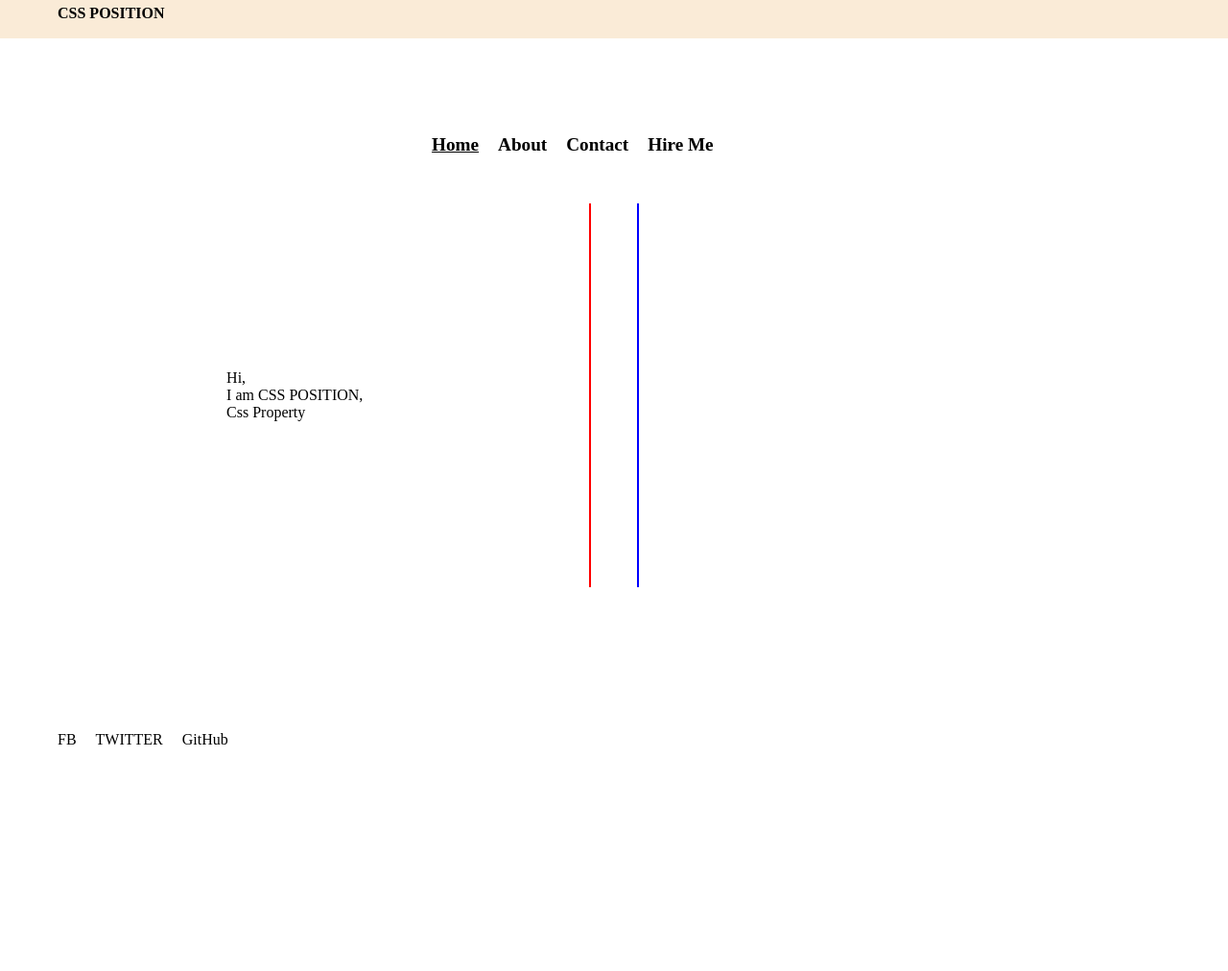
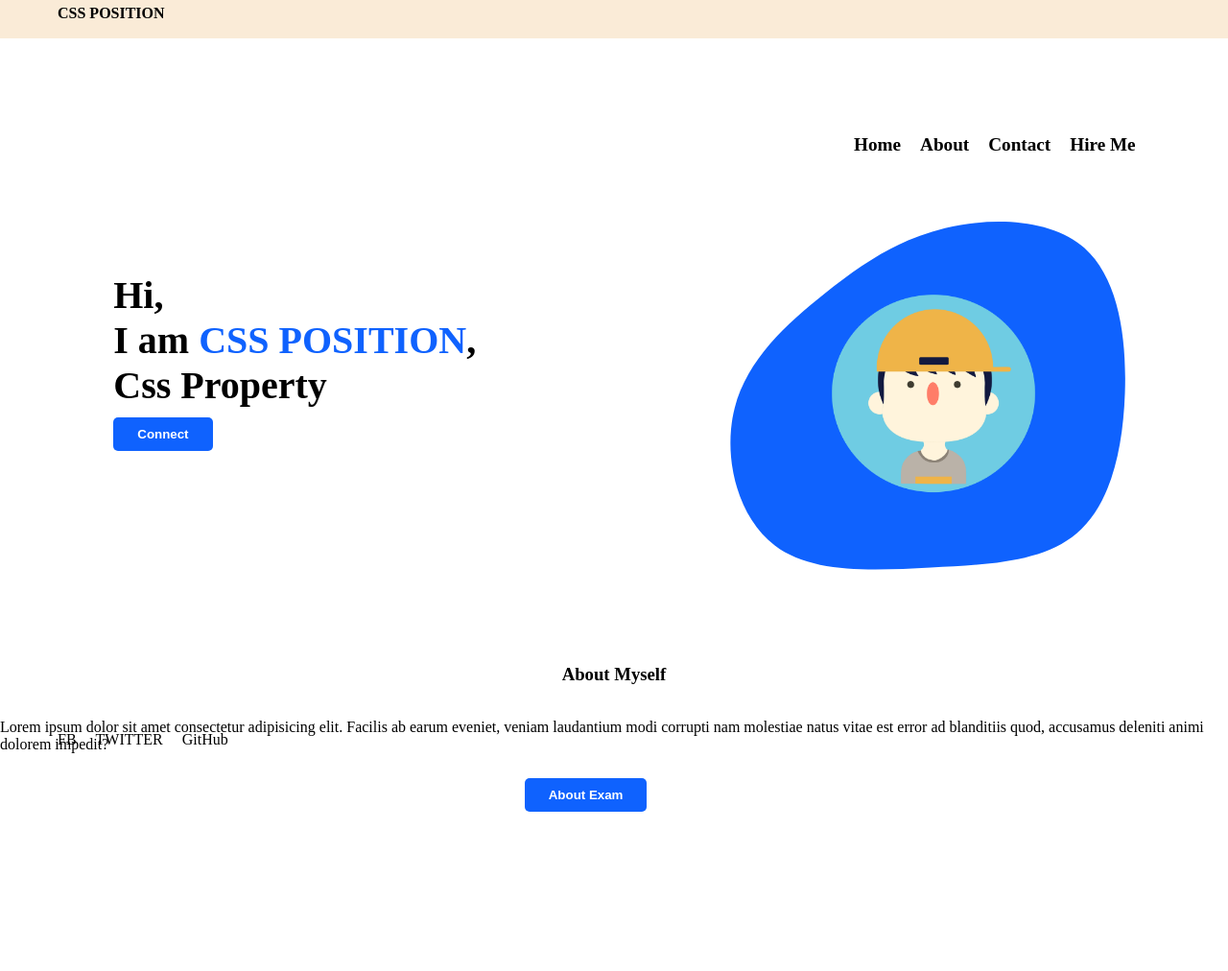
Before and after one commit to paudeldileep/NCIT_SE_WT, a PHP site: page /position.html in a window 1280 px wide. Shown: the whole page at 96% size. Before the commit the page ends 776 px from the top, so only its background shows below. Run offline with PHP 8.4, Linux system fonts and the light colour scheme.

Commit message:
css position use case with animations

```diff
--- a/22MAR2022/position.css
+++ b/22MAR2022/position.css
@@ -15,10 +15,12 @@ body {
 
 .nav_bar {
   position: sticky;
-  top: 41px;
+  top: 10px;
+  right: 0px;
   margin-top: 100px;
   display: flex;
-  justify-content: center;
+  justify-content: right;
+  z-index: 999;
 }
 
 .nav_links {
@@ -34,6 +36,12 @@ body {
   margin-right: 10px;
   font-size: larger;
   font-weight: bold;
+  transition: all 0.3s linear;
+}
+
+.nav_link:hover {
+  color: #ff0000;
+  text-decoration: underline;
 }
 
 .clear_fix {
@@ -58,16 +66,127 @@ body {
 
 .intro_div {
   float: left;
-  border-right: 2px solid red;
+
   width: 48%;
   height: 400px;
   display: flex;
+  flex-direction: column;
   justify-content: center;
   align-items: center;
 }
 .image_div {
   float: right;
   width: 48%;
-  border-left: 2px solid blue;
+
+  height: 400px;
+  display: flex;
+  justify-content: center;
+  align-items: center;
+  position: relative;
+}
+
+.svg {
+  position: absolute;
+}
+
+.image_div img {
+  z-index: 1;
+  transition: all 0.3s linear;
+}
+
+@keyframes rotate1 {
+  0% {
+    transform: rotate(0deg) scale(1);
+  }
+  25% {
+    transform: rotate(90deg) scale(1.1);
+  }
+  50% {
+    transform: rotate(180deg) scale(1);
+    /* border: 2px solid yellow;
+    border-radius: 50%; */
+  }
+  75% {
+    transform: rotate(270deg) scale(1.1);
+  }
+  100% {
+    transform: rotate(360deg) scale(1);
+  }
+}
+
+.image_div img:hover {
+  /* transform: scale(1.5); */
+  animation: rotate1 0.5s infinite linear;
+}
+
+.intro_div p {
+  margin-top: -30px;
+  font-size: 40px;
+  font-weight: bold;
+}
+
+.high_lighted_text {
+  color: #0f62fe;
+}
+
+.button_primary {
+  background-color: #0f62fe;
+  color: white;
+  padding: 10px 25px;
+  font-weight: bold;
+  border-radius: 5px;
+  border: none;
+  margin-top: 10px;
+  transition: all 1s ease-in-out;
+}
+
+.about {
   height: 400px;
 }
+
+.button_primary:hover {
+  background-color: aqua;
+  color: black;
+  transform: scale(1.2);
+
+  box-shadow: -1px 5px 18px 1px rgba(0, 0, 0, 0.5);
+}
+
+.exam_button {
+  background-color: #0f62fe;
+  color: white;
+  padding: 10px 25px;
+  font-weight: bold;
+  border-radius: 5px;
+  border: none;
+  margin-top: 10px;
+  transition: all 1s linear;
+}
+
+.exam_details {
+  transition: all 1s linear;
+  transform: scale(0);
+  font-size: larger;
+  font-weight: bold;
+}
+
+/* .exam_button:hover .exam_details {
+  visibility: visible;
+} */
+.about {
+  display: flex;
+  flex-direction: column;
+  justify-content: center;
+  align-items: center;
+}
+.exam_section {
+  display: inline-block;
+}
+
+.exam_section:hover .exam_details {
+  transform: scale(1);
+}
+
+.exam_section:hover .exam_button {
+  transform: scale(1.1);
+}
--- a/22MAR2022/position.html
+++ b/22MAR2022/position.html
@@ -12,7 +12,7 @@
       <!-- nav bar -->
       <div class="nav_bar">
         <ul class="nav_links">
-          <li class="nav_link"><u>Home</u></li>
+          <li class="nav_link">Home</li>
           <li class="nav_link">About</li>
           <li class="nav_link">Contact</li>
           <li class="nav_link">Hire Me</li>
@@ -26,11 +26,43 @@
           <p>
             Hi, <br />
             I am <span class="high_lighted_text">CSS POSITION</span>, <br />
-            Css Property
+            Css Property <br />
+            <button class="button_primary">Connect</button>
           </p>
         </div>
         <!-- image -->
-        <div class="image_div"></div>
+        <div class="image_div">
+          <svg
+            class="svg"
+            viewBox="0 0 200 200"
+            xmlns="http://www.w3.org/2000/svg"
+          >
+            <path
+              fill="#0F62FE"
+              d="M51.2,-50C62.6,-39.8,65.6,-19.9,64.9,-0.7C64.2,18.6,60,37.1,48.5,46.8C37.1,56.5,18.6,57.4,-1,58.4C-20.6,59.4,-41.2,60.6,-53.9,50.9C-66.7,41.2,-71.7,20.6,-67.5,4.2C-63.3,-12.2,-49.9,-24.3,-37.1,-34.5C-24.3,-44.7,-12.2,-52.9,3.9,-56.8C19.9,-60.6,39.8,-60.1,51.2,-50Z"
+              transform="translate(100 100)"
+            />
+          </svg>
+          <img src="avatar.png" alt="avatar" height="300px" />
+        </div>
+      </div>
+      <div class="clear_fix"></div>
+      <div class="about">
+        <h3>About Myself</h3>
+        <p>
+          Lorem ipsum dolor sit amet consectetur adipisicing elit. Facilis ab
+          earum eveniet, veniam laudantium modi corrupti nam molestiae natus
+          vitae est error ad blanditiis quod, accusamus deleniti animi dolorem
+          impedit?
+        </p>
+        <div class="exam_section">
+          <button class="exam_button">About Exam</button>
+          <p class="exam_details">
+            Exam date: 31/03/2022 <br />
+            Exam time: 2:20 PM <br />
+            Exam Day: Thursday
+          </p>
+        </div>
       </div>
       <div class="fixed_content">
         <ul class="nav_links">
```
Also changed, not shown: 22MAR2022/avatar.png (added).
